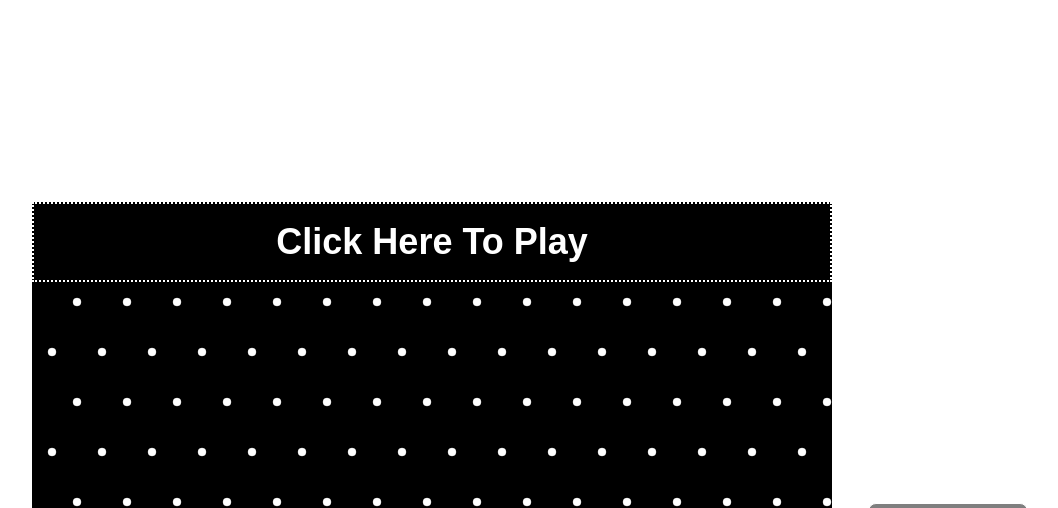
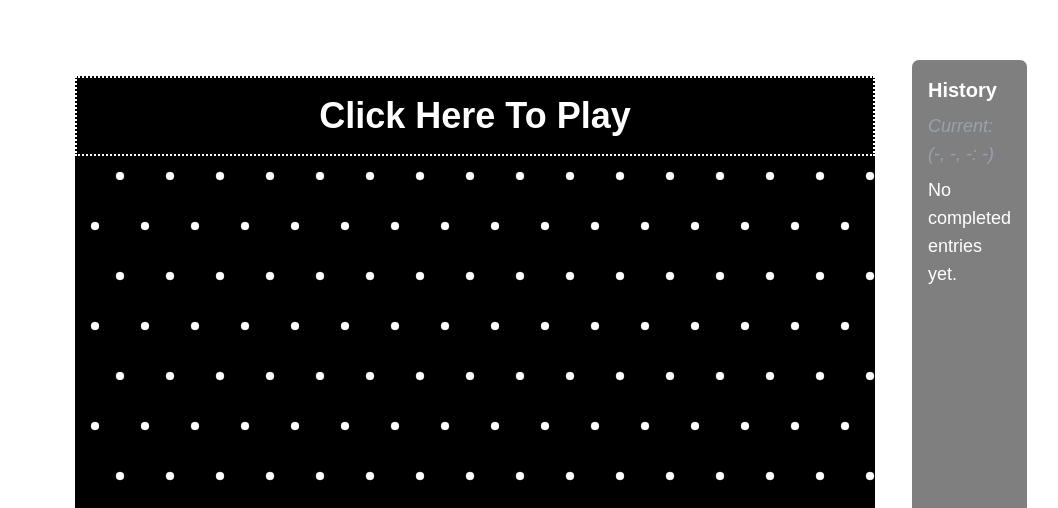
Before and after one commit to QuantumJZ/password-plinko, a Next.js app: page / in a window 1280 px wide. Shown: the part 292-800 px from the top of the page, without its empty margins (220-1278 px from the left). Built offline with nearby package versions, Linux system fonts and the light colour scheme.

Commit message:
Set up history functionality

```diff
--- a/components/History.tsx
+++ b/components/History.tsx
@@ -5,19 +5,56 @@ interface HistoryProps {
 	setHistory: React.Dispatch<React.SetStateAction<{ stage: number; char: string | null } | null>>;
 }
 
-export default function History({ history, setHistory }: HistoryProps) {
+export default function History({ history }: HistoryProps) {
+	const [currentEntry, setCurrentEntry] = useState<(string | null)[]>([null, null, null, null]);
+	const [completedEntries, setCompletedEntries] = useState<string[]>([]);
+
 	useEffect(() => {
-        if (history) {
-            console.log("History updated:", history);
+		if (!history) return;
+
+		const { stage, char } = history;
+
+		const updatedEntry = [...currentEntry];
+
+		if (stage === 1) {
+			setCurrentEntry([char, null, null, null]);
+		} else if (stage === 2) {
+			updatedEntry[1] = char;
+			setCurrentEntry(updatedEntry);
+		} else if (stage === 3) {
+			updatedEntry[2] = char;
+			updatedEntry[3] = char;
+			setCompletedEntries((prev) => [formatEntry(updatedEntry) , ...prev]);
+
+			setCurrentEntry([null, null, null, null]);
 		}
 	}, [history]);
 
+	const formatEntry = (entry: (string | null)[]) => {
+		const [s1, s2, s3, char] = entry;
+		return `(${s1 ?? "-"}, ${s2 ?? "-"}, ${s3 ?? "-"}: ${char ?? "-"})`;
+	};
+
 	return (
-        <div className="text-white text-lg max-w-[450px] w-450 p-4 border border-white rounded-lg bg-black/50 overflow-y-auto">
+		<div className="text-white text-lg max-w-[450px] w-[450px] p-4 border border-white rounded-lg bg-black/50">
 			<h2 className="text-xl font-bold mb-2">History</h2>
+
+			<div className="mb-2 italic text-gray-400">
+				Current: {formatEntry(currentEntry)}
+			</div>
+
+			<div className="h-[600px] overflow-y-auto">
 				<ul className="space-y-2">
-                <li>No history yet.</li>
+					{completedEntries.length > 0 ? (
+						completedEntries.map((entry, index) => (
+							<li key={index}>{entry}</li>
+						))
+					) : (
+						<li>No completed entries yet.</li>
+					)}
 				</ul>
 			</div>
+		</div>
+
 	);
 }
```
Lines whose indentation alone changed are shown as unchanged.
